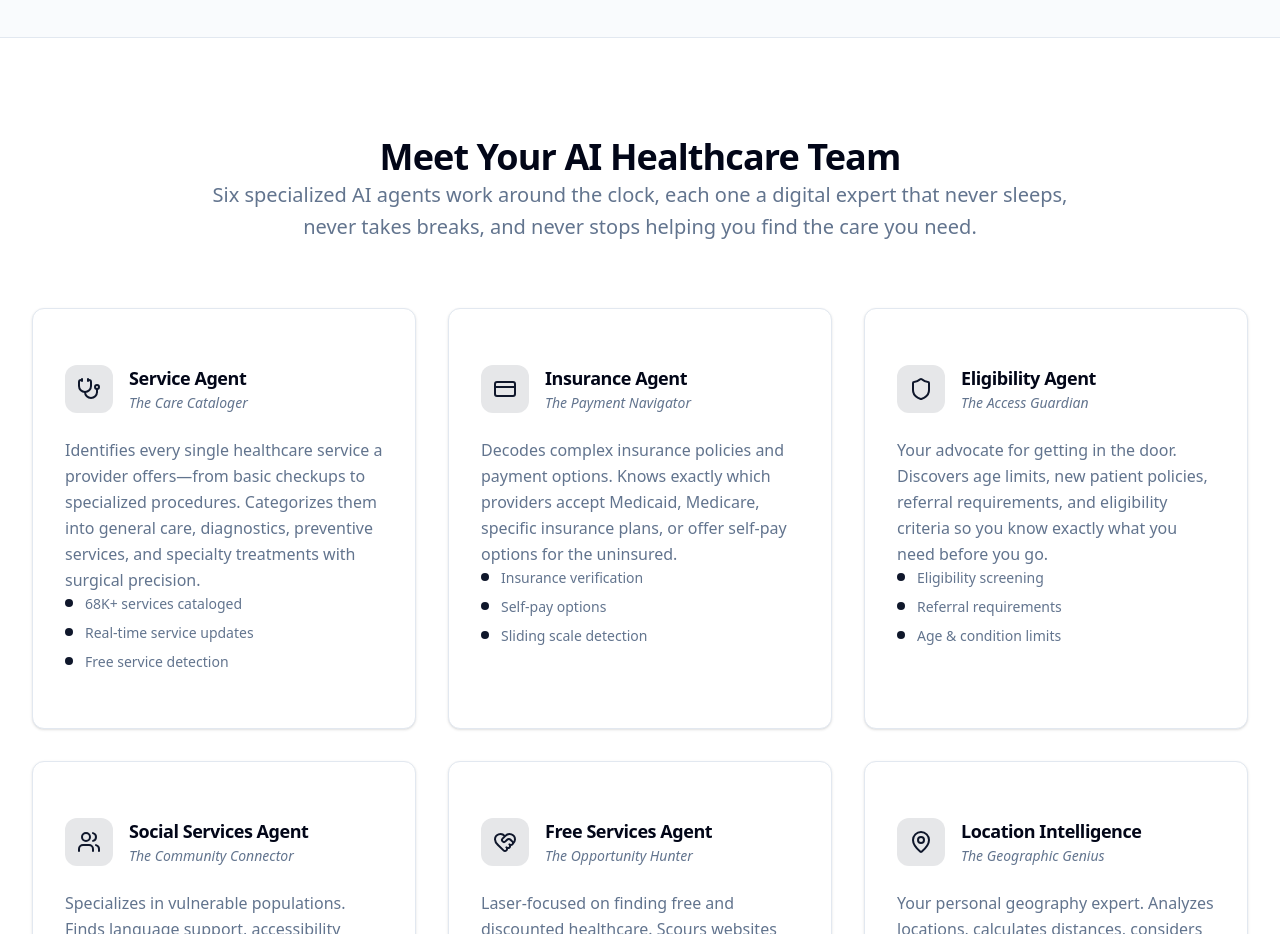
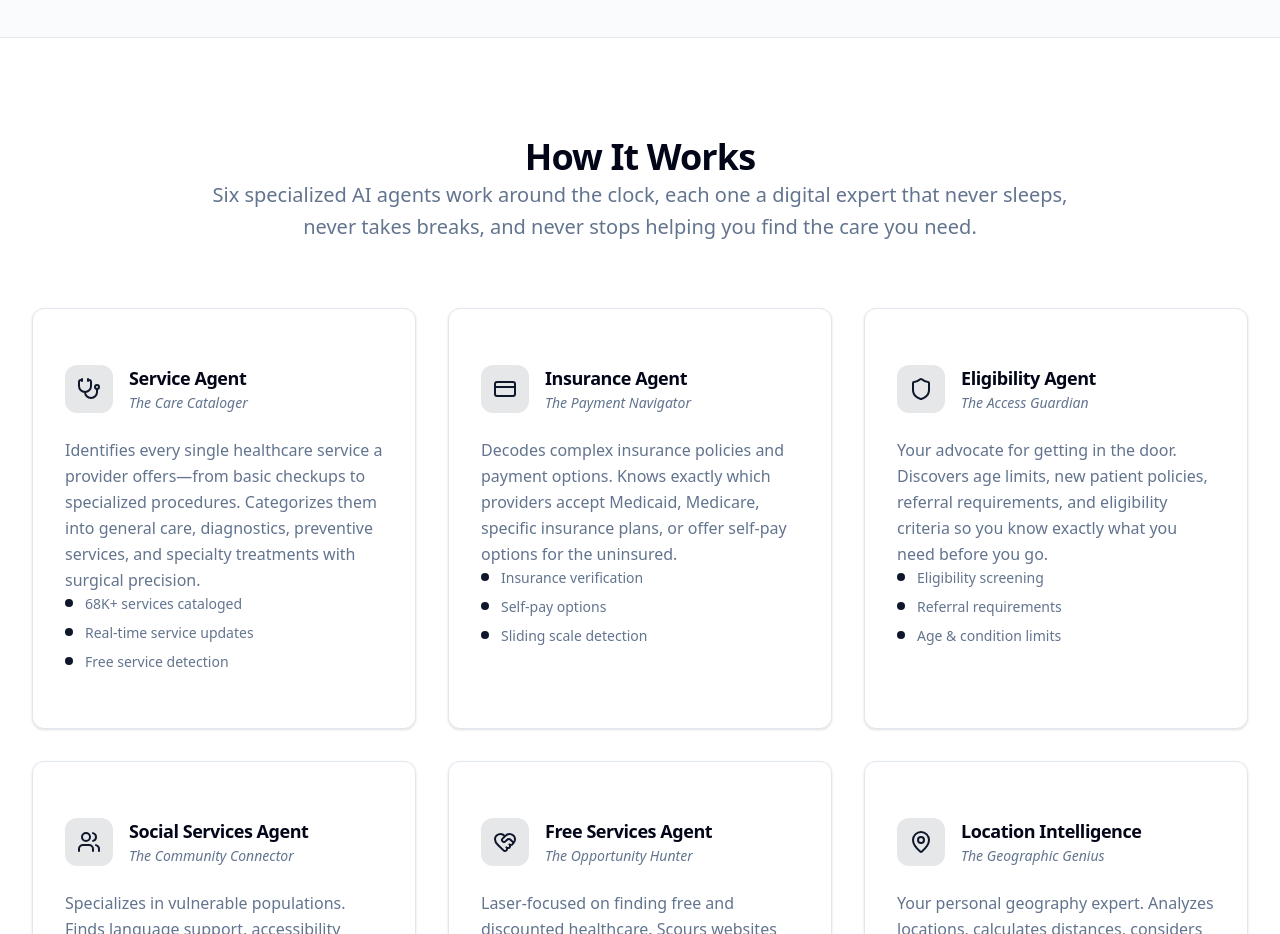
Before and after one commit to pawelsloboda5/sie, a Next.js app: page / in a window 1280 px wide. Shown: the part 1640-2574 px from the top of the page. Built offline with nearby package versions, Linux system fonts and the light colour scheme.

Commit message:
changed the title of how it works section

```diff
--- a/app/page.tsx
+++ b/app/page.tsx
@@ -144,7 +144,7 @@ export default function Landing() {
         <div className="container text-center space-y-content">
           <div className="space-y-element max-w-4xl mx-auto">
             <h3 className="text-h1">
-              Meet Your AI Healthcare Team
+              How It Works
             </h3>
             <div className="space-y-4">
               <p className="text-lead">
```
